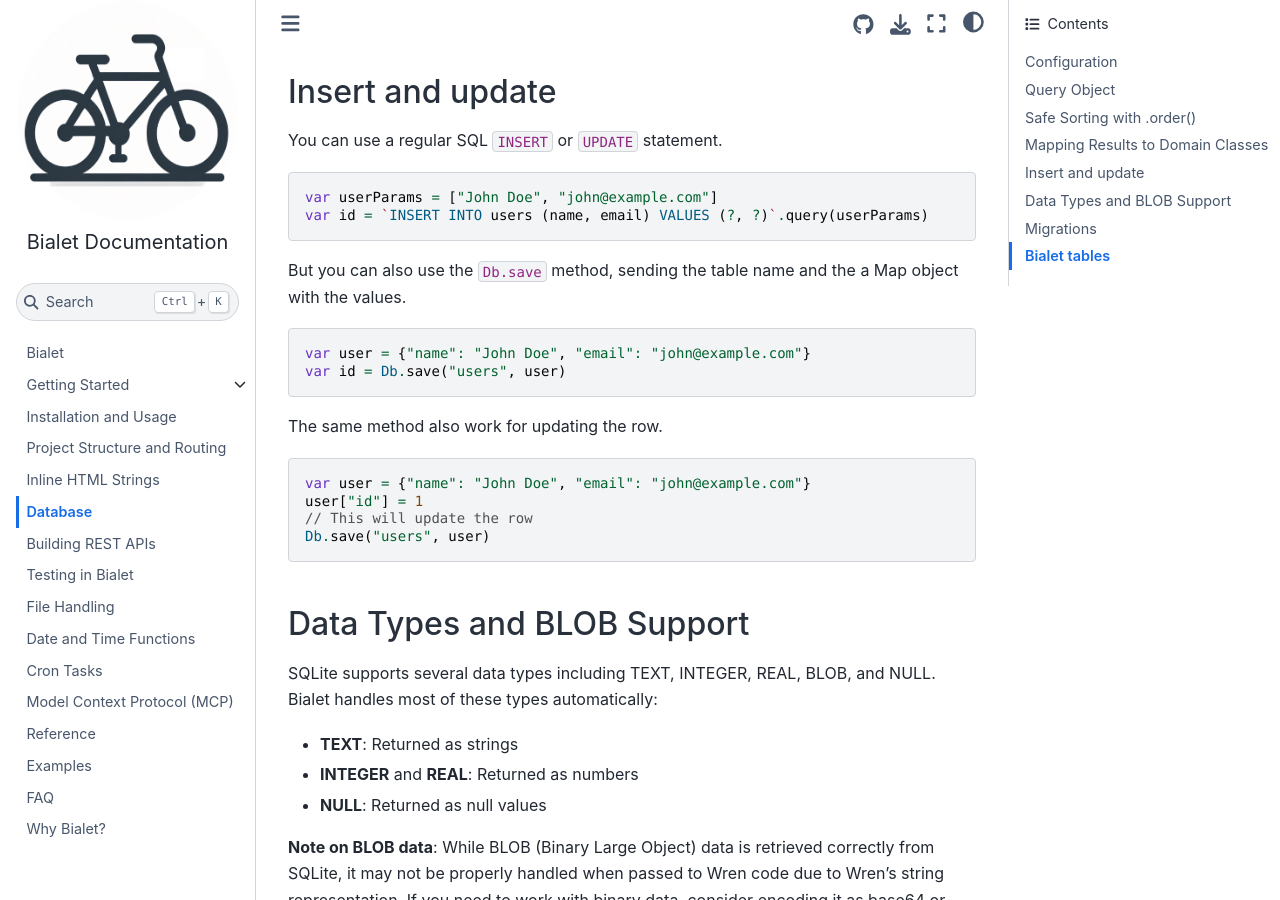
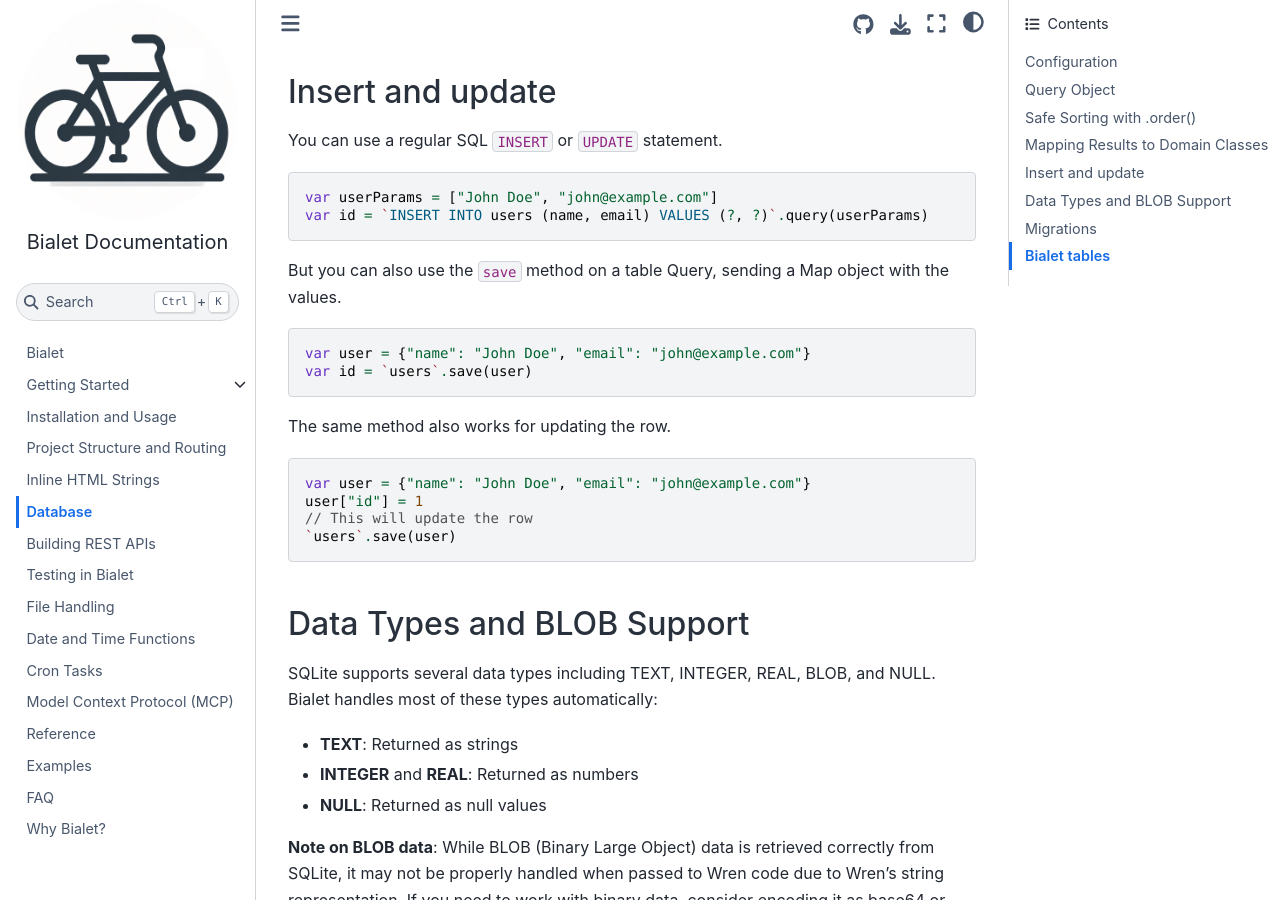
Before and after one commit to bialet/bialet, a Sphinx documentation site: the page built from docs/database.md, in a window 1280 px wide and 900 px high, scrolled down 3384 px. Built offline with Sphinx 7.4.7 and the Sphinx Book theme 1.1.4, drawn with Linux system fonts in a browser that asks for light colours; the version number could not be read and is left out.

Commit message:
Add Query.save method: replace Db.save(table, ...) with backtick-based .save(data)
- Add save(values) method to Query class in wren_core.wren that generates
  REPLACE INTO SQL from the backtick query string (table name)
- Update Db.save in bialet.wren to handle Date conversion, then delegate
  to the new Query.save
- Update all tests, docs, examples, and reference files
- Add new test (tests/save.wren) for Query.save with insert and update
- Add wren_core.wren to Makefile wren_files target

````diff
--- a/docs/database.md
+++ b/docs/database.md
@@ -158,21 +158,21 @@
 var id = `INSERT INTO users (name, email) VALUES (?, ?)`.query(userParams)
 ```
 
-But you can also use the `Db.save` method, sending the table name and the a Map
+But you can also use the `save` method on a table Query, sending a Map
 object with the values.
 
 ```wren
 var user = {"name": "John Doe", "email": "john@example.com"}
-var id = Db.save("users", user)
+var id = `users`.save(user)
 ```
 
-The same method also work for updating the row.
+The same method also works for updating the row.
 
 ```wren
 var user = {"name": "John Doe", "email": "john@example.com"}
 user["id"] = 1
 // This will update the row
-Db.save("users", user)
+`users`.save(user)
 ```
 
 ## Data Types and BLOB Support
--- a/docs/index.rst
+++ b/docs/index.rst
@@ -155,7 +155,7 @@
 
    // 2. Handle POST requests and save data
    if (Request.isPost) {
-     Db.save("messages", {"text": Request.post("msg")})
+     `messages`.save({"text": Request.post("msg")})
    }
 
    // 3. Fetch data using pure SQL
````
Also changed, not shown: ROADMAP.md (+1 -1 lines), docs/BIALET_PROMPT.md (+8 -8 lines), docs/mcp.md (+1 -1 lines), prompt.md (+8 -8 lines), src/bialet.wren.inc (+4 -14 lines), src/wren_core.wren.inc (+23 -1 lines), 9 other files.
